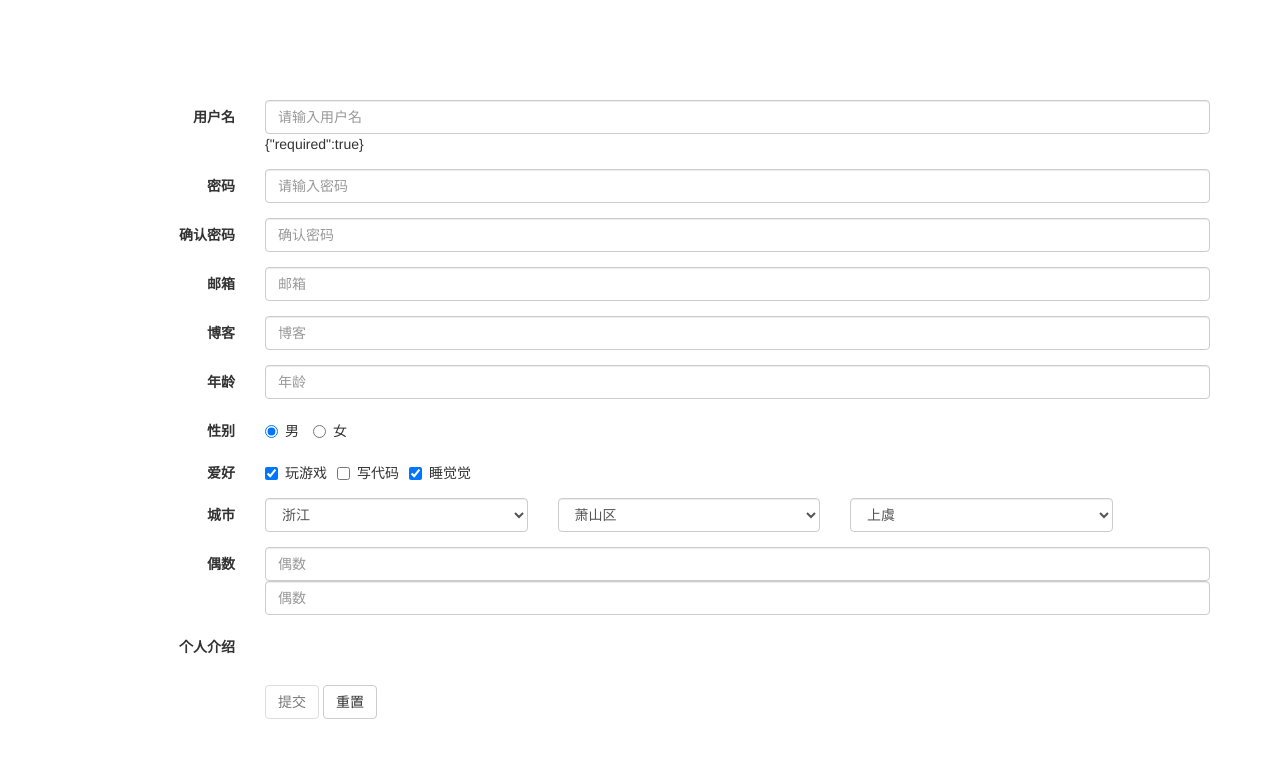
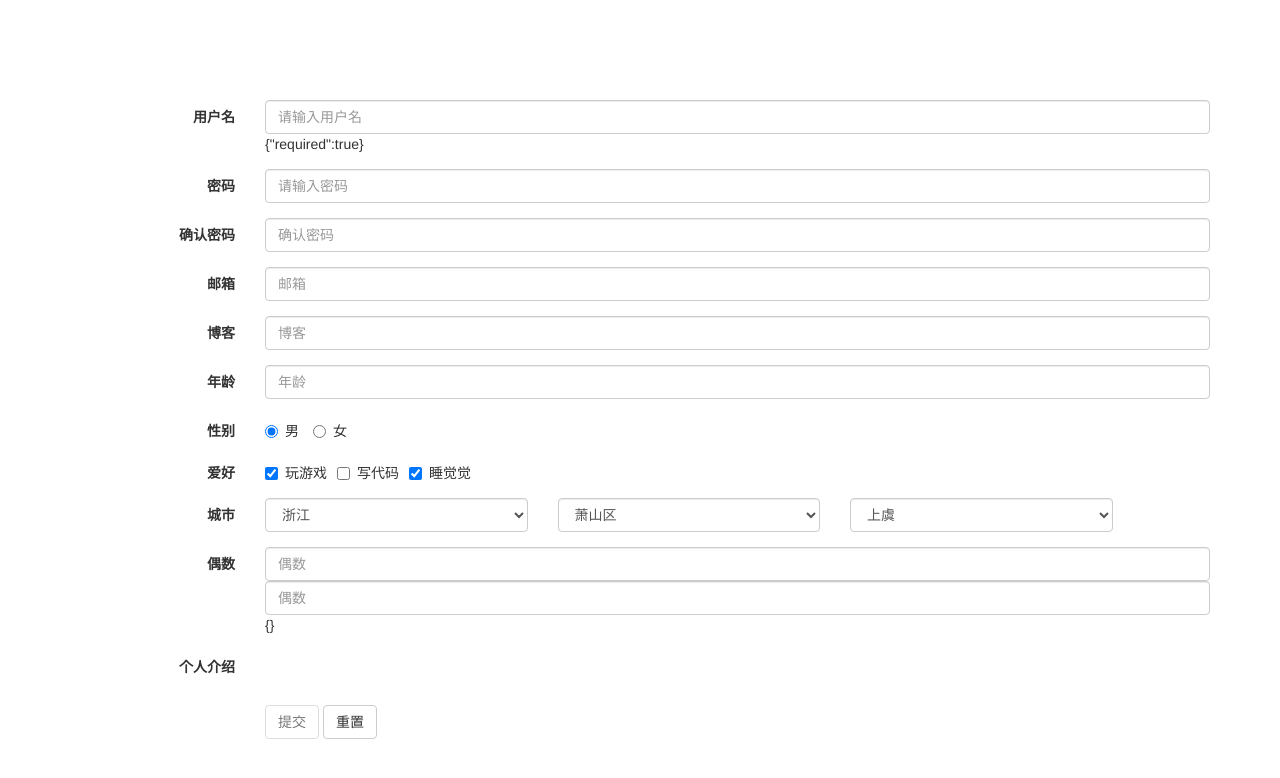
Before and after one commit to lianlin2121241/angularJSStudy, a plain HTML site: page AngularJS/034-表单 Form、Text/index.html in a window 1280 px wide. Drawn offline with nearby package versions, Linux system fonts and the light colour scheme.

Commit message:
学习angularjs

```diff
--- a/AngularJS/028-自定义指令 compile && link属性/index.js
+++ b/AngularJS/028-自定义指令 compile && link属性/index.js
@@ -13,6 +13,9 @@ myApp.directive("customDir1", function () {
         replace: true,
         compile:function(tElement,tAttrs,transclude){
             //主要用于编译阶段，添加dom节点
+            console.log(tElement);
+            console.log(tAttrs);
+            console.log(transclude);
             console.log("customDir1 compile 编译阶段……");
             tElement.append(angular.element("<div>{{user.name}} {{user.count}}</div>"));
             return {
--- a/AngularJS/034-表单 Form、Text/index.html
+++ b/AngularJS/034-表单 Form、Text/index.html
@@ -124,6 +124,7 @@
                 <div class="col-sm-10">
                     <input type="text" class="form-control" name="even" ng-model="even" placeholder="偶数" even/>
                     <input type="text" class="form-control" name="even" ng-model="even" placeholder="偶数" even/>
+                    {{myForm.even.$error}}
                     <p ng-show="myForm.even.$dirty&&myForm.even.$error.even" class="alert alert-danger">输入必须为偶数</p>
                 </div>
             </div>
--- a/AngularJS/034-表单 Form、Text/index.js
+++ b/AngularJS/034-表单 Form、Text/index.js
@@ -200,7 +200,7 @@ myApp.directive("even",function(){
             })
 
             ngModelController.$formatters.push(function(modelValue){
-                console.log(modelValue);
+                //console.log(modelValue);
                 return !!modelValue?modelValue+"modelValue返回":"";
                 //return modelValue+"faf";
             })
```
